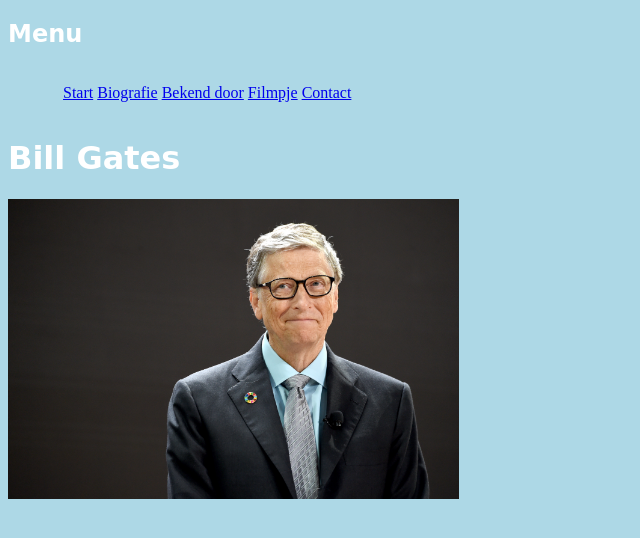
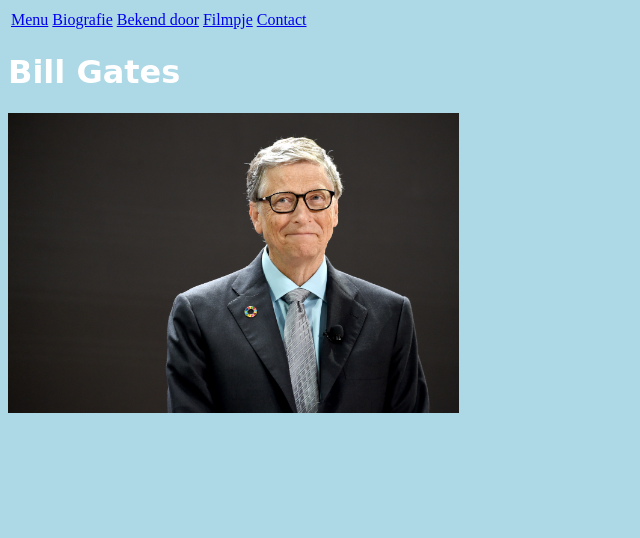
Before and after one commit to Coco-dj/Bill-Gates, a plain HTML site: page index.html in a window 1280 px wide. Shown: the whole page, without its empty margins (0-640 px from the left). Drawn offline with Linux system fonts and the light colour scheme.

Commit message:
Update index.html

```diff
--- a/index.html
+++ b/index.html
@@ -21,15 +21,15 @@
   }
 </style>
 </head>
-<h2>Menu</h2>
-<div class=menu>
-<ul>
-<a href="index.html"> Start</a>
-<a href="biografie.html"> Biografie</a>
-<a href="bekend door.html"> Bekend door</a>
-<a href="filmpje.html"> Filmpje</a>
-<a href="contact.html"> Contact</a>
-</div>
+<table>
+    <tr>
+      <td><a href="index.html"> Menu</a></td>
+      <td><a href="biografie.html"> Biografie</a></td>
+      <td><a href="bekend door.html"> Bekend door</a></td>
+      <td><a href="filmpje.html"> Filmpje</a></td>
+      <td><a href="contact.html"> Contact</a></td>
+    </tr>
+  </table>
 <h1>Bill Gates</h1>
 <img src="bill gates.jpg" height="300">
   </body>
```
